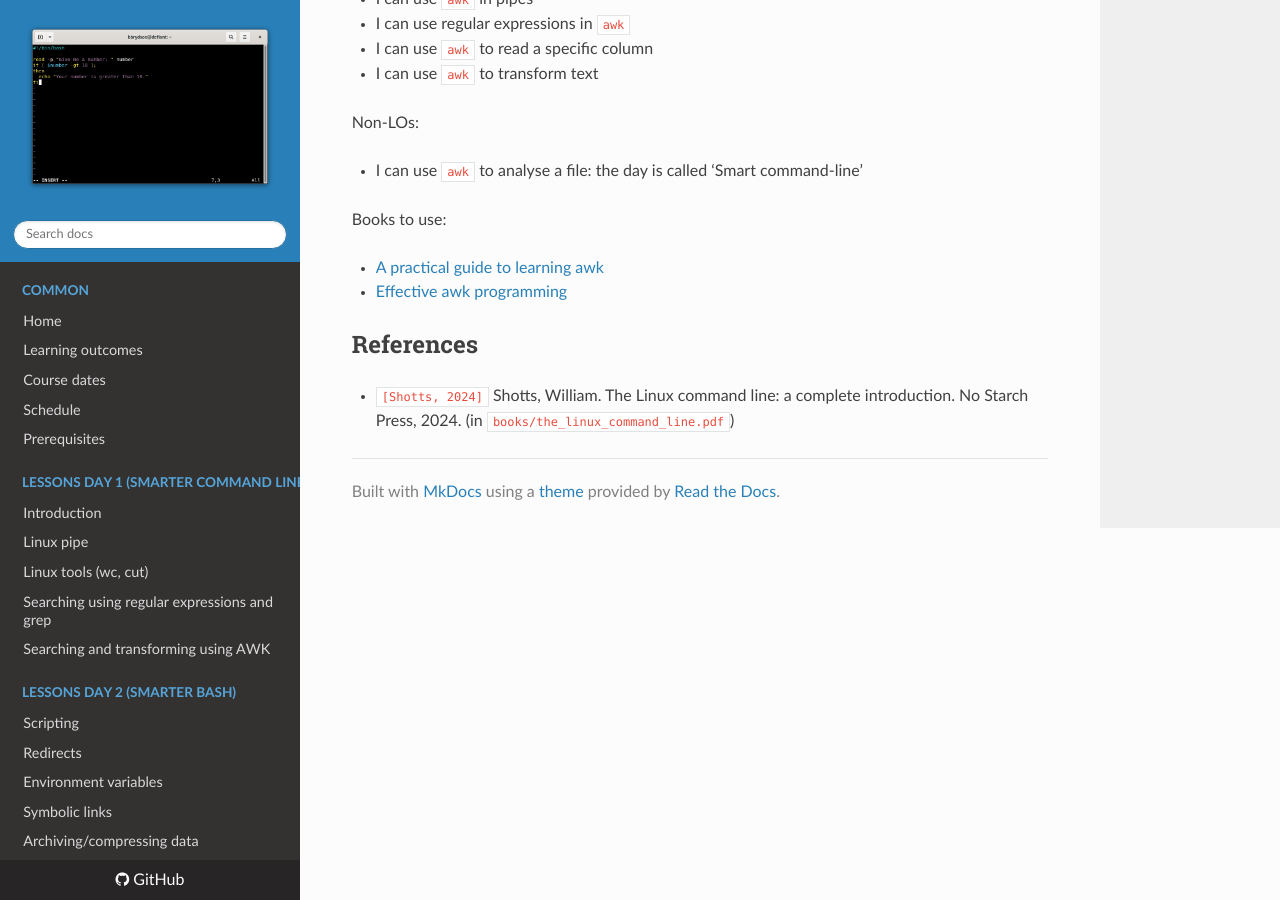
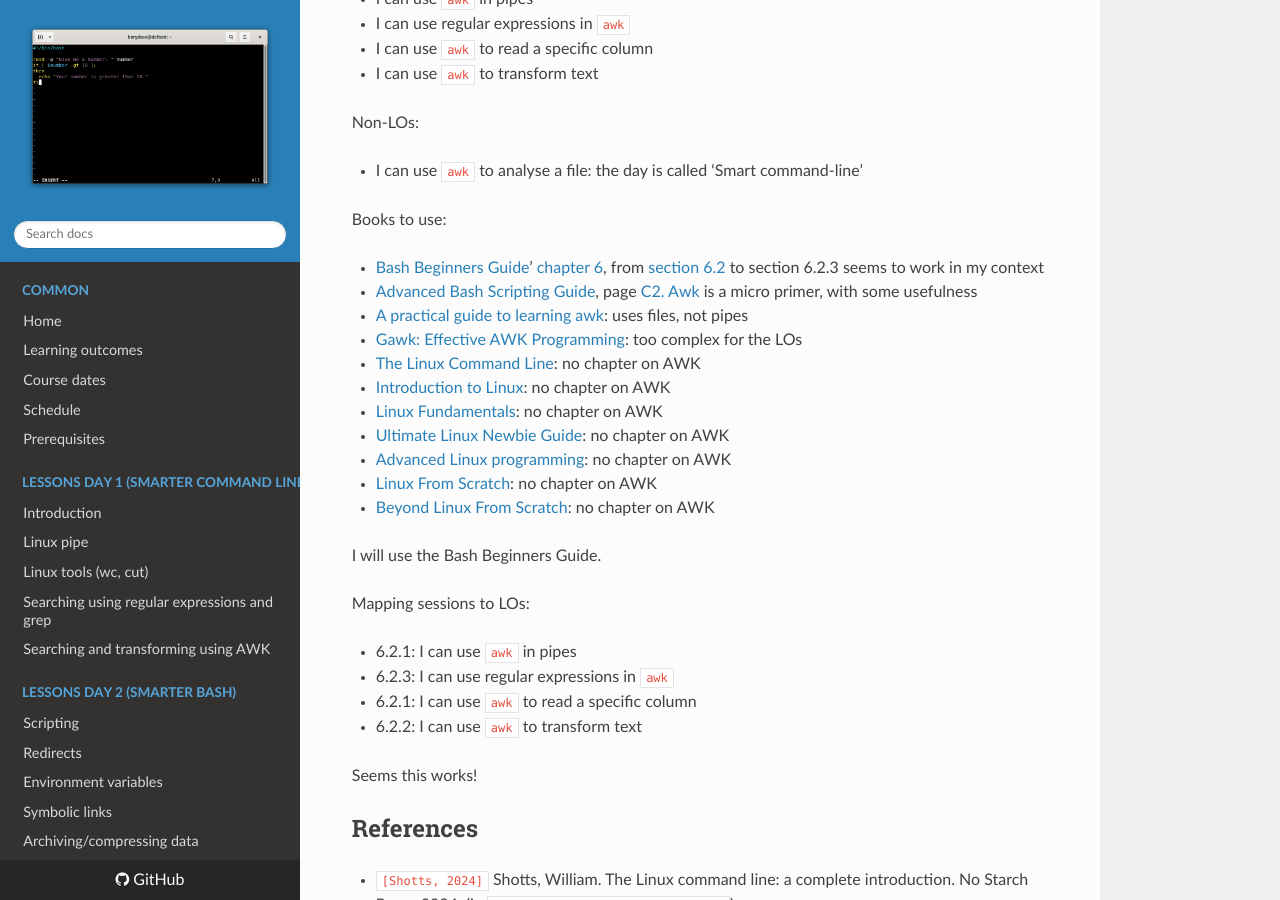
Before and after one commit to UPPMAX/linux-command-line-201, an MkDocs documentation site: the page built from docs/lesson_plans/20250602/README.md, in a window 1280 px wide and 900 px high, scrolled down 2096 px. Built offline with MkDocs 1.6.1, drawn with Linux system fonts in a browser that asks for light colours; nearby versions of some CDN libraries.

Commit message:
Decided on book

```diff
--- a/docs/lesson_plans/20250602/README.md
+++ b/docs/lesson_plans/20250602/README.md
@@ -91,9 +91,34 @@ Non-LOs:
 
 Books to use:
 
-- [A practical guide to learning awk](https://opensource.com/downloads/awk-ebook)
-- [Effective awk programming](https://www.dbooks.org/effective-awk-programming-1882114280/)
+- [Bash Beginners Guide](https://tldp.org/LDP/Bash-Beginners-Guide/Bash-Beginners-Guide.pdf)'
+  [chapter 6](https://tldp.org/LDP/Bash-Beginners-Guide/html/chap_06.html),
+  from [section 6.2](https://tldp.org/LDP/Bash-Beginners-Guide/html/sect_06_02.html)
+  to section 6.2.3 seems to work in my context
+- [Advanced Bash Scripting Guide](https://tldp.org/LDP/abs/abs-guide.pdf),
+  page [C2. Awk](https://tldp.org/LDP/abs/html/awk.html)
+  is a micro primer, with some usefulness
+- [A practical guide to learning awk](https://opensource.com/downloads/awk-ebook):
+  uses files, not pipes
+- [Gawk: Effective AWK Programming](https://www.gnu.org/software/gawk/manual/): too complex for the LOs
+- [The Linux Command Line](https://linuxcommand.org/tlcl.php): no chapter on AWK
+- [Introduction to Linux](https://tldp.org/LDP/intro-linux/intro-linux.pdf): no chapter on AWK
+- [Linux Fundamentals](https://linux-training.be/linuxfun.pdf): no chapter on AWK
+- [Ultimate Linux Newbie Guide](https://linuxnewbieguide.org/ulngebook2017/): no chapter on AWK
+- [Advanced Linux programming](http://www.cse.hcmut.edu.vn/~hungnq/courses/nap/alp.pdf): no chapter on AWK
+- [Linux From Scratch](https://www.linuxfromscratch.org/): no chapter on AWK
+- [Beyond Linux From Scratch](https://www.linuxfromscratch.org/blfs/read.html): no chapter on AWK
 
+I will use the Bash Beginners Guide.
+
+Mapping sessions to LOs:
+
+- 6.2.1: I can use `awk` in pipes
+- 6.2.3: I can use regular expressions in `awk`
+- 6.2.1: I can use `awk` to read a specific column
+- 6.2.2: I can use `awk` to transform text
+
+Seems this works!
 
 
 ## References
```
